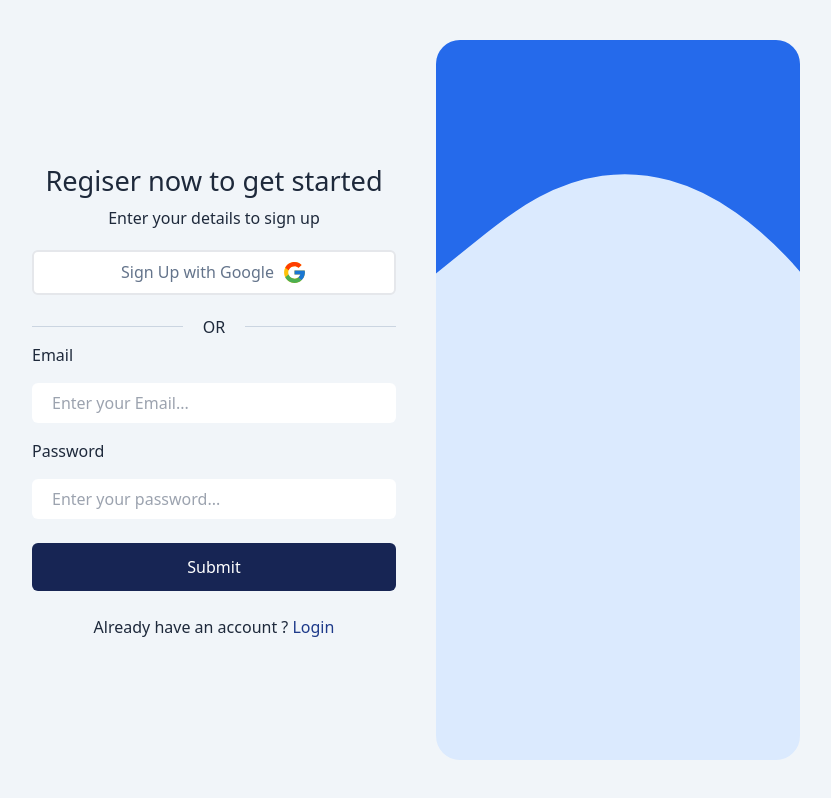
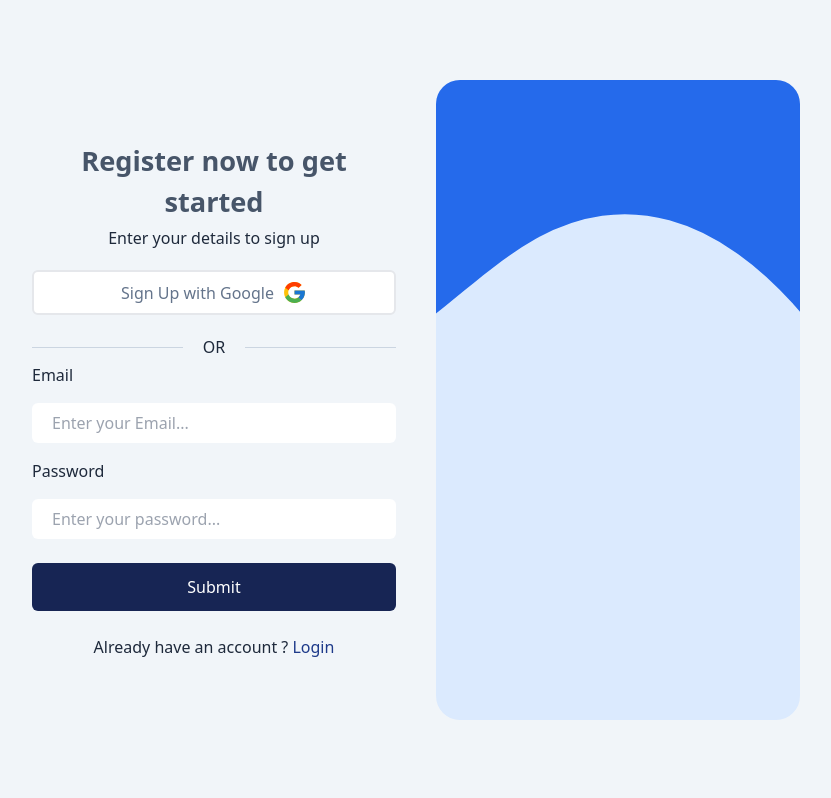
Before and after one commit to aneeshsharma72067/gengo-chat, a SvelteKit app: page /auth/signup in a window 1280 px wide. Shown: the whole page, without its empty margins (224-1055 px from the left). Built offline with nearby package versions, Linux system fonts and the light colour scheme.

Commit message:
Layout changed for medium devices

```diff
--- /dev/null
+++ b/src/routes/api/auth/signup/+server.ts
@@ -0,0 +1,18 @@
+import { json } from "@sveltejs/kit";
+
+export async function POST({ request }) {
+  const formData = await request.json();
+  console.log(formData);
+  return json(
+    {
+      formData,
+    },
+    { status: 200 }
+  );
+}
+
+export async function GET({ request }) {
+  return json({
+    message: "SignUp API route",
+  });
+}
--- a/src/routes/auth/login/+page.svelte
+++ b/src/routes/auth/login/+page.svelte
@@ -28,7 +28,7 @@
 
 <title>Login</title>
 
-<div class="flex gap-10 md:w-3/5 h-full mx-auto items-center justify-center py-10">
+<div class="flex gap-10 md:w-3/5 h-full mx-auto md:items-center justify-center py-16">
   <div class="flex md:flex-1 flex-col gap-1 items-center w-4/5 md:w-2/5">
     <div class="flex items-center justify-center my-1">
       <div class="w-14 h-14 bg-red-400 rounded-full"></div>
--- a/src/routes/auth/signup/+page.svelte
+++ b/src/routes/auth/signup/+page.svelte
@@ -28,10 +28,10 @@
 
 <title>Login</title>
 
-<div class="flex gap-10 md:w-3/5 h-full mx-auto items-center justify-center py-10">
+<div class="flex gap-10 md:w-3/5 h-full mx-auto md:items-center justify-center py-20">
   <div class="flex md:flex-1 flex-col gap-1 items-center w-4/5 md:w-2/5">
 
-    <h1 class="text-[1.7rem] font-medium text-center">Regiser now to get started</h1>
+    <h1 class="text-[1.7rem] font-bold text-slate-600 text-center">Register now to get started</h1>
     <p class="">Enter your details to sign up</p>
     <SignInWithGoogle authType="signup" />
     <div class="flex w-full items-center justify-center gap-5">
```
